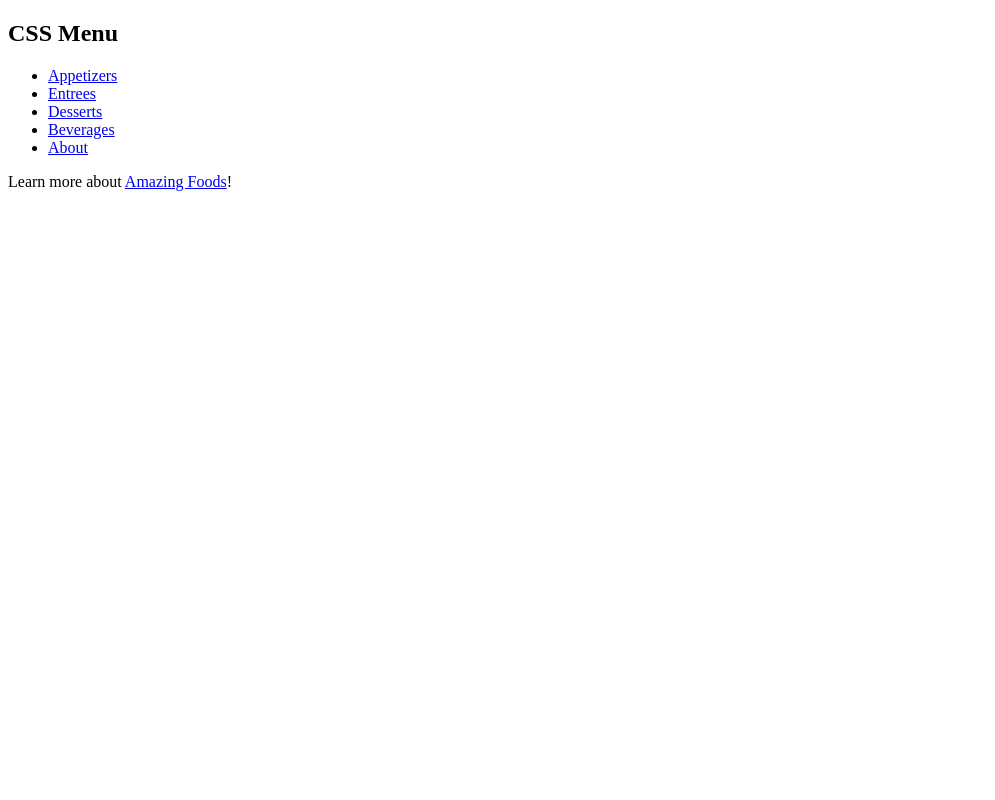
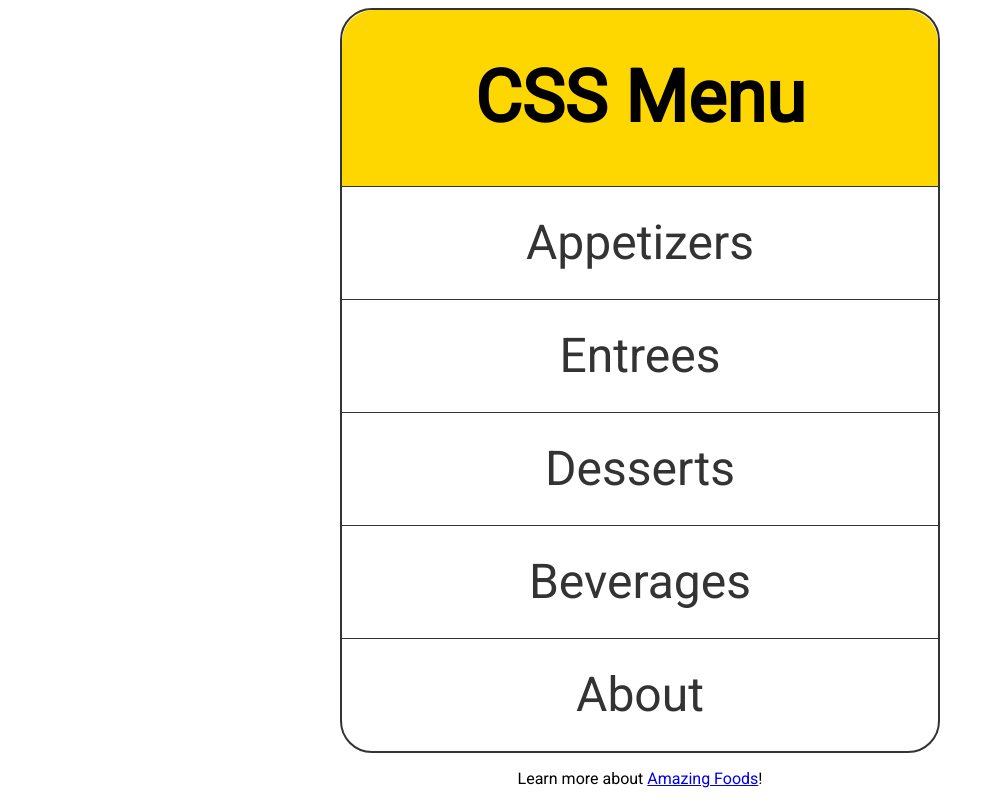
Before and after one commit to AbyssWalker1990/css-practice, a plain HTML site: page index.html in a window 1280 px wide. Shown: the whole page, without its empty margins (0-995 px from the left). Drawn offline with Linux system fonts and the light colour scheme.

Commit message:
small project done

```diff
--- a/css/style.css
+++ b/css/style.css
@@ -0,0 +1,55 @@
+* {
+    margin: 0;
+    padding: 0;
+    box-sizing: border-box;
+}
+
+body {
+    margin: 0.5rem;
+    font-family: 'Roboto', sans-serif;
+    text-align: center;
+}
+
+nav {
+    border: 2px solid #333;
+    border-radius: 2rem;
+    margin: 0 auto 1rem;
+    max-width: 600px;
+    font-size: 3rem;
+    line-height: 7rem;
+}
+
+h2 {
+    padding: 2rem;
+    background: gold;
+    border-radius: 2rem 2rem 0 0;
+}
+
+ul {
+    list-style-type: none;
+}
+
+li {
+    border-top: 1px solid #333;
+}
+
+li a {
+    display: block;
+}
+
+li a,
+li a:visited {
+    text-decoration: none;
+    color: #333;
+}
+
+li a:hover,
+li a:focus {
+    background: #333;
+    color: whitesmoke;
+    cursor: pointer;
+}
+
+li:last-child a {
+    border-radius: 0 0 2rem 2rem;
+}
```
